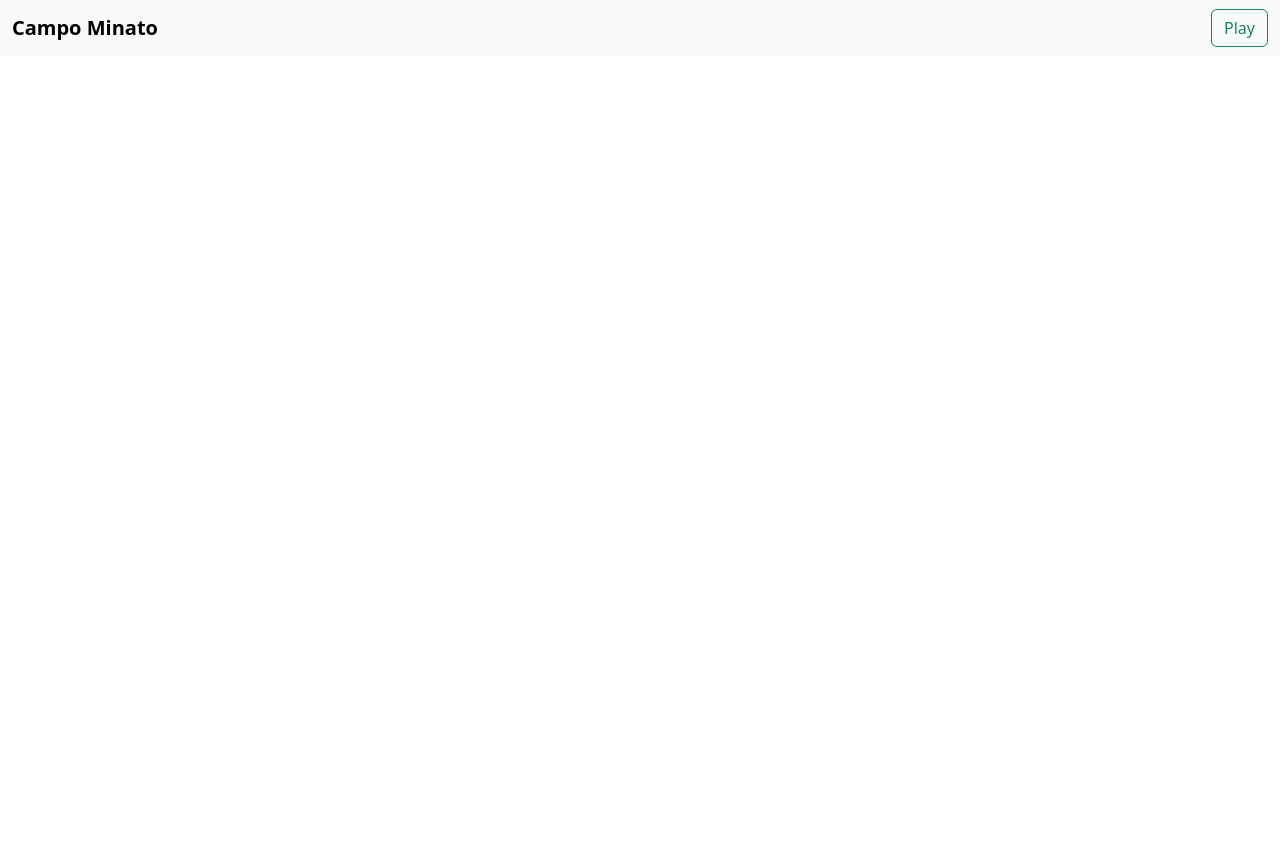
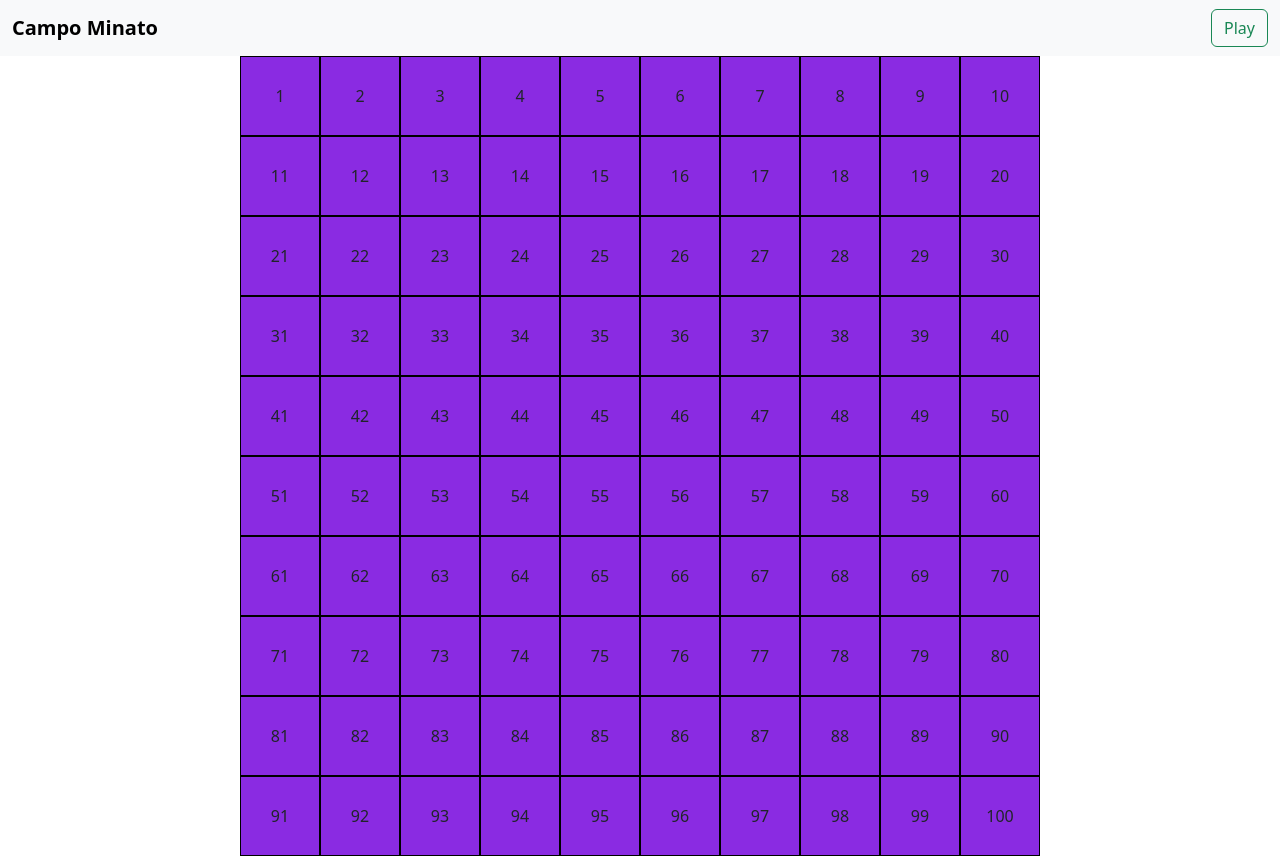
Before and after one commit to VincenzoMarcello/js-campominato-grid, a plain HTML site: page index.html in a window 1280 px wide. Both pictures are taken after a click on the button "Play". Before the commit the page ends 800 px from the top, so only its background shows below. Drawn offline with nearby package versions, Linux system fonts and the light colour scheme.

Commit message:
feat: add ex complete without bonus

```diff
--- a/css/style.css
+++ b/css/style.css
@@ -0,0 +1,21 @@
+#grid {
+  width: 800px;
+  height: 800px;
+  margin: auto;
+  background-color: blueviolet;
+  display: flex;
+  flex-wrap: wrap;
+}
+
+.cell {
+  width: calc(100% / 10);
+  aspect-ratio: 1;
+  border: 1px solid black;
+  display: flex;
+  justify-content: center;
+  align-items: center;
+}
+
+.azure {
+  background-color: azure;
+}
--- a/index.html
+++ b/index.html
@@ -24,11 +24,11 @@
     <nav class="navbar bg-body-tertiary">
       <div class="container-fluid">
         <a class="navbar-brand fw-bolder">Campo Minato</a>
-        <button class="btn btn-outline-success">Play</button>
+        <button class="btn btn-outline-success" id="play-button">Play</button>
       </div>
     </nav>
 
     <!-- MAIN -->
-    <main></main>
+    <main id="grid"></main>
   </body>
 </html>
--- a/js/main.js
+++ b/js/main.js
@@ -1 +1,32 @@
-console.log("js ok");
+//* PRENDIAMO IL BOTTONE TRAMITE ID
+const playButton = document.getElementById("play-button");
+
+//* PRENDIAMO IL DIV CHE CONTERRA' LA GRIGLIA TRAMITE ID
+const grid = document.getElementById("grid");
+
+//* AL CLICK GENERA LA GRIGLIA
+playButton.addEventListener("click", function () {
+  generateGrid();
+});
+
+//* FACCIAMO UNA FUNZIONE CHE GENERA UNA GRIGLIA COMPOSTA DA 100 CELLE
+function generateGrid() {
+  for (let i = 1; i <= 100; i++) {
+    generateCell(i);
+  }
+}
+
+//* FACCIAMO UNA FUNZIONE CHE GENERA UNA CELLA
+function generateCell(index) {
+  const cell = document.createElement("div");
+  cell.classList.add("cell");
+  cell.innerHTML = index;
+
+  grid.append(cell);
+
+  //* CAMBIA SFONDO AL CLICK E STAMPA L'INDICE
+  cell.addEventListener("click", function () {
+    cell.classList.add("azure");
+    console.log(index);
+  });
+}
```
